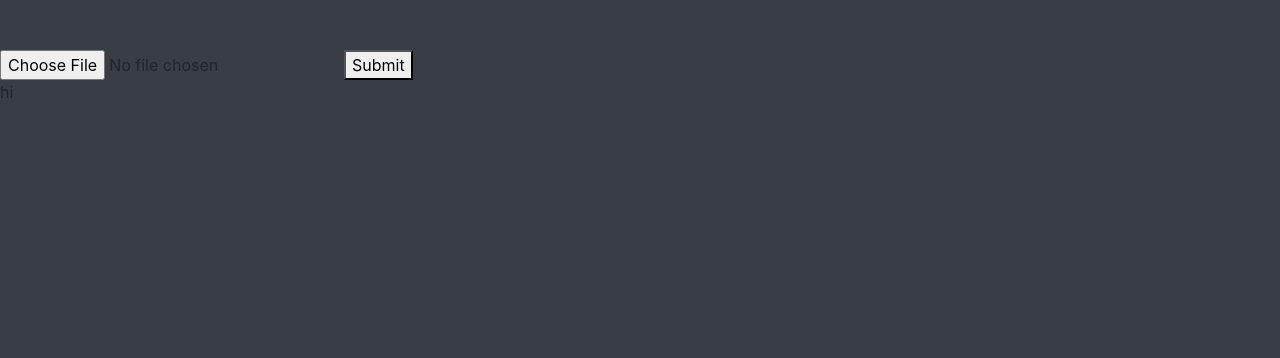
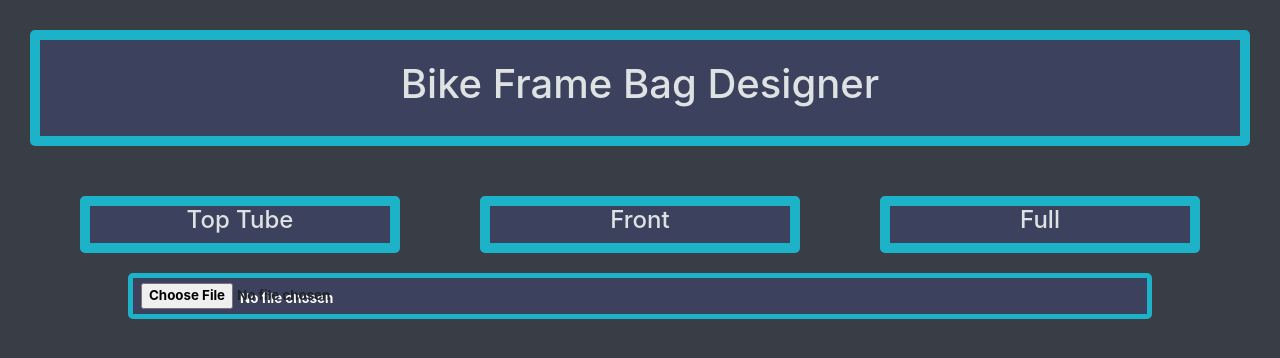
Before and after one commit to ethanSE/bikeBagProject2, a React app in the folder canvasTest2/: page / in a window 1280 px wide. Built offline with nearby package versions, Linux system fonts and the light colour scheme; some packages are replaced by stand-ins of ours.

Commit message:
structuring react app and testing styling

```diff
--- a/canvasTest2/package.json
+++ b/canvasTest2/package.json
@@ -1,5 +1,5 @@
 {
-  "name": "canvasTest",
+  "name": "canvas-test",
   "version": "0.1.0",
   "private": true,
   "dependencies": {
@@ -49,7 +49,9 @@
     "react-dev-utils": "^9.1.0",
     "react-dom": "^16.12.0",
     "react-hot-loader": "^3.0.0-beta.7",
+    "react-redux": "^7.1.3",
     "react-router-dom": "^4.0.0",
+    "redux": "^4.0.4",
     "resolve": "1.12.0",
     "resolve-url-loader": "3.1.0",
     "sass-loader": "7.2.0",
--- a/canvasTest2/src/components/App.js
+++ b/canvasTest2/src/components/App.js
@@ -2,6 +2,7 @@ import React from 'react';
 import { Switch, Route } from 'react-router-dom';
 import BikeCanvas from './BikeCanvas';
 import Header from './Header';
+
 //might be useful
 // import { cloneDeep } from 'lodash';
 // import { v4 } from 'uuid';
--- a/canvasTest2/src/components/BikeCanvas.jsx
+++ b/canvasTest2/src/components/BikeCanvas.jsx
@@ -1,5 +1,5 @@
 import React from 'react';
-import SvgDisplay from './SvgDisplay';
+import StyleSelection from './StyleSelection';
 
 
 class BikeCanvas extends React.Component {
@@ -18,28 +18,30 @@ class BikeCanvas extends React.Component {
         var img = null;
         var files = this.fileInput;
         let coords = [];
+
         var canvasStyle = {
             fill: 'red',
             stroke: 'purple',
             strokeWidth: 1
         }
 
-        function changeFunction () {
+        function onImageLoad () {
             img = new Image();
-            img.onload = draw;
-            img.onerror = failed;
+            img.onload = drawImage;
+            img.onerror = imageLoadFailed;
             img.src = URL.createObjectURL(files.current.files[0]);
         }
 
-        function draw(){ //draw image to canvas
+        function drawImage(){ //draw image to canvas
             console.log('draw running')
+            console.log(img.width)
             canvas.current.width = img.width;
             canvas.current.height = img.height;
             var ctx = canvas.current.getContext('2d');
             ctx.drawImage(img, 0, 0);
         }
 
-        function failed() {
+        function imageLoadFailed() {
             console.error("The provided file couldn't be loaded as an Image media");
         }
 
@@ -52,7 +54,6 @@ class BikeCanvas extends React.Component {
             coords.push([x,y]);
             drawCircle(x,y);
             console.log(coords);
-            console.log(coords.toString())
         }
 
         function drawCircle(x, y) {
@@ -63,16 +64,14 @@ class BikeCanvas extends React.Component {
             ctx.arc(x, y, 10, 0, 2 * Math.PI);
             ctx.stroke();
         }
-        function setSvgActive() {
-            setSvgActive = true;
-        }
 
         return (
             <div className='canvas'>
-                <input type='file' ref={this.fileInput} onChange={changeFunction}/>
+                <StyleSelection/>
+                <input className='fileInput' type='file' ref={this.fileInput} onChange={onImageLoad} />
                 <canvas ref={this.canvas} width='0' height='0' onClick={canvasClick.bind(this)}/>
-                <button onClick={setSvgActive}>Submit</button>
-                <SvgDisplay coords={coords}/>
+                {/* <button onClick={setSvgActive}>Submit</button> */}
+                {/* <SvgDisplay coords={coords}/> */}
             </div>
         );
     }
--- a/canvasTest2/src/components/Header.jsx
+++ b/canvasTest2/src/components/Header.jsx
@@ -1,15 +1,9 @@
 import React from 'react';
-
-
-
 function Header() {
-
-
-
-
-
     return(
-       <p></p>
+        <div className='header'>
+            <h1>Bike Frame Bag Designer</h1>
+        </div>
     )
 }
 
--- /dev/null
+++ b/canvasTest2/src/components/StyleSelection.jsx
@@ -0,0 +1,18 @@
+import React from 'react';
+function Header() {
+    return (
+        <div className='styleSelection grid-container'>
+            <div className='grid-item'>
+                <h4>Top Tube</h4>
+            </div>
+            <div className='grid-item'>
+                <h4>Front</h4>
+            </div>
+            <div className='grid-item'>
+                <h4>Full</h4>
+            </div>
+        </div>
+    )
+}
+
+export default Header;
--- a/canvasTest2/src/components/SvgDisplay.jsx
+++ b/canvasTest2/src/components/SvgDisplay.jsx
@@ -24,6 +24,8 @@ export default SvgDisplay;
 //     console.log(coordString);
 //     return (coordString);
 // }
+
+
 // let svgOutput =
 //     <svg height="250" width="500">
 //         <polygon points={getPoints()} style={canvasStyle} />
--- a/canvasTest2/src/index.css
+++ b/canvasTest2/src/index.css
@@ -1,6 +1,52 @@
 body {
     background-color: #393e46;
 }
+
 .canvas {
     margin-top: 50px;
 }
+
+.header {
+    background-color: #3c415e;
+    text-align: center;
+    margin: 30px;
+    padding: 20px;
+    border: 10px solid #1cb3c8;
+    border-radius: 5px;
+    color: #dfe2e2;
+}
+
+.grid-container {
+  display: grid;
+  grid-template-columns: 25% 25% 25%;
+  justify-content: space-evenly;
+}
+
+.grid-item {
+    text-align: center;
+    background-color: #3c415e;
+    border: 10px solid #1cb3c8;
+    color: #dfe2e2;
+    border-radius: 5px;
+}
+
+.fileInput {
+    overflow: hidden;
+    width: 80%;
+    margin-left: 10%;
+    height: auto;
+    background-color: #3c415e;
+    margin-top: 20px;
+    content: 'Select some files';
+    display: inline-block;
+    border: 5px solid #1cb3c8;
+    border-radius: 5px;
+    padding: 5px 8px;
+    outline: none;
+    white-space: nowrap;
+    -webkit-user-select: none;
+    cursor: pointer;
+    text-shadow: 3px 3px #fff;
+    font-weight: 700;
+    font-size: 10pt;
+}
```
Also changed, not shown: 2 other files.
